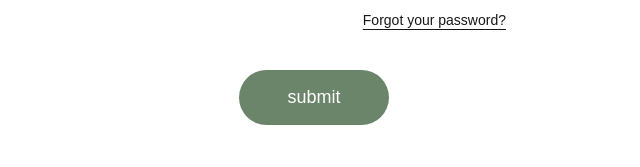
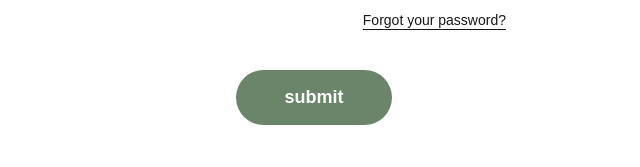
Before and after one commit to NushaS/TicketSpy, a Next.js app: page /auth/login in a window 1280 px wide. Shown: the part 400-567 px from the top of the page, without its empty margins (326-966 px from the left). Built offline with nearby package versions, Linux system fonts and the light colour scheme; a web font is replaced by a local one.

Commit message:
Forgot about this guy (submit button for auth pages)

```diff
--- a/app/auth/auth.module.css
+++ b/app/auth/auth.module.css
@@ -250,7 +250,7 @@
   border: none;
   border-radius: 50px;
   font-size: 1.125rem;
-  font-weight: 500;
+  font-weight: 700;
   cursor: pointer;
   display: flex;
   align-items: center;
```
